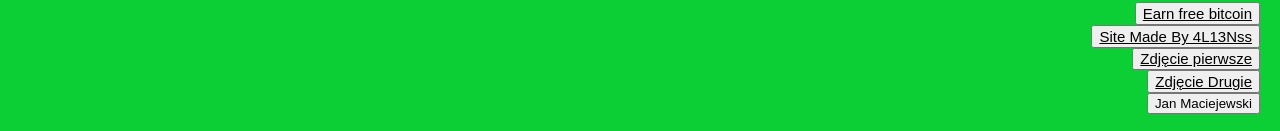
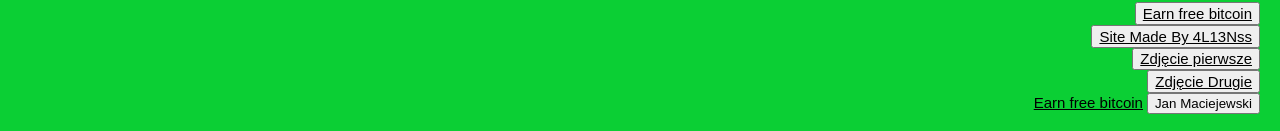
Before and after one commit to 4L13Nss/Shrek-Website-1, a plain HTML site: page index.html in a window 1280 px wide. Shown: the part 2164-2295 px from the top of the page. Drawn offline with Linux system fonts and the light colour scheme.

Commit message:
Update index.html

```diff
--- a/index.html
+++ b/index.html
@@ -54,7 +54,7 @@ biora ślub ,a pożniej mają gromadkę dzieci.</p>
 		<button style="padding-left: 10"><a href="https://github.com/4L13Nss">Site Made By 4L13Nss</button><br>
 		<button style="padding-top: 0"><a href="https://66.media.tumblr.com/1fa74e47e5b07399ffac5f7d35081b94/tumblr_p1f7z6fN1Q1ti7mhpo7_250.png">Zdjęcie pierwsze</button><br>
 		<button style=" padding-right: 10"><a href="https://r-scale-20.dcs.redcdn.pl/scale/o2/tvn/web-content/m/p1/i/f4a331b7a22d1b237565d8813a34d8ac/14db3652-47f0-11e4-be7b-0025b511229e.png?type=1&srcmode=3&srcx=0/1&srcy=0/1&srcw=640&srch=360&dstw=640&dsth=360&quality=80">Zdjęcie Drugie</a></button><br>
-
+		 <a href="http://www.freebiebitcoin.com">Earn free bitcoin</a>
 		<button onclick="alert('Jan Maciejewski Projekt do Klasy 6 Informatyka')">Jan Maciejewski</button>
 
 		</footer>
```
